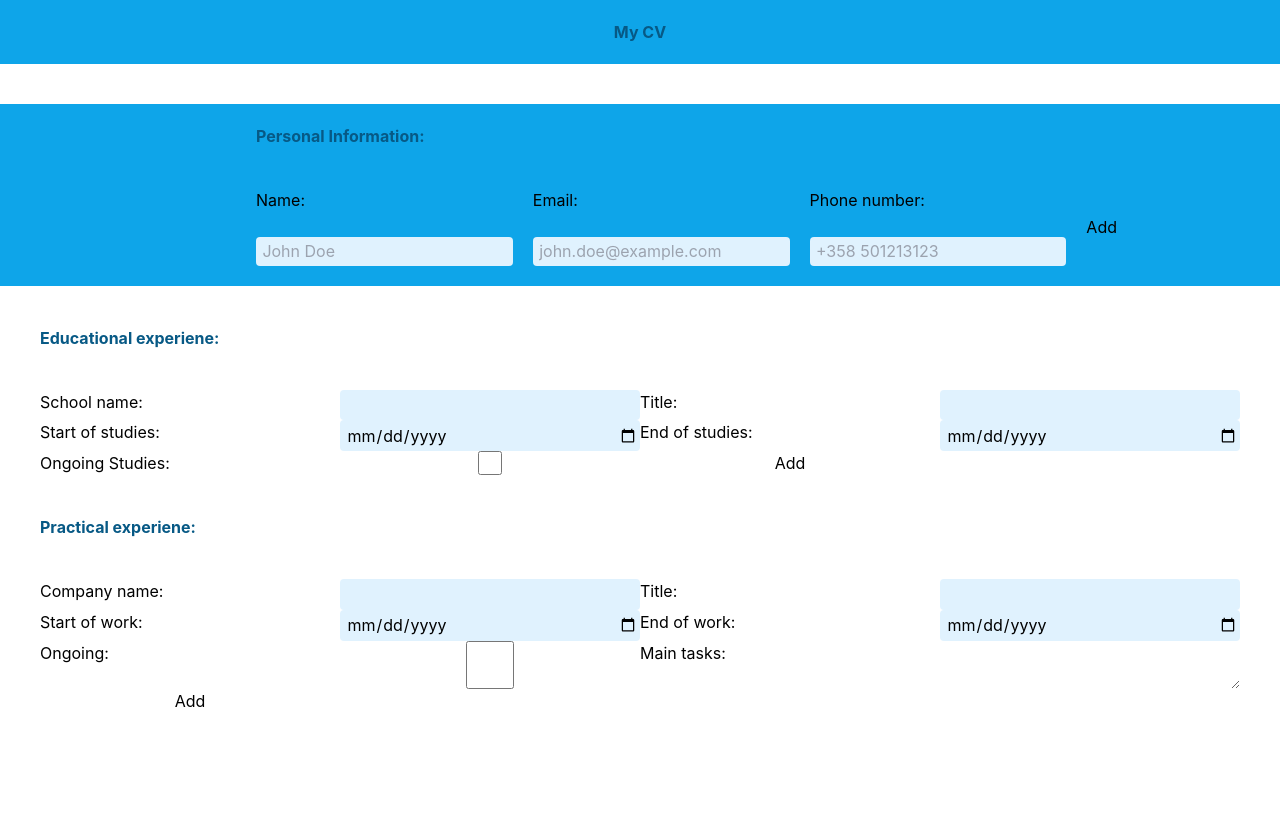
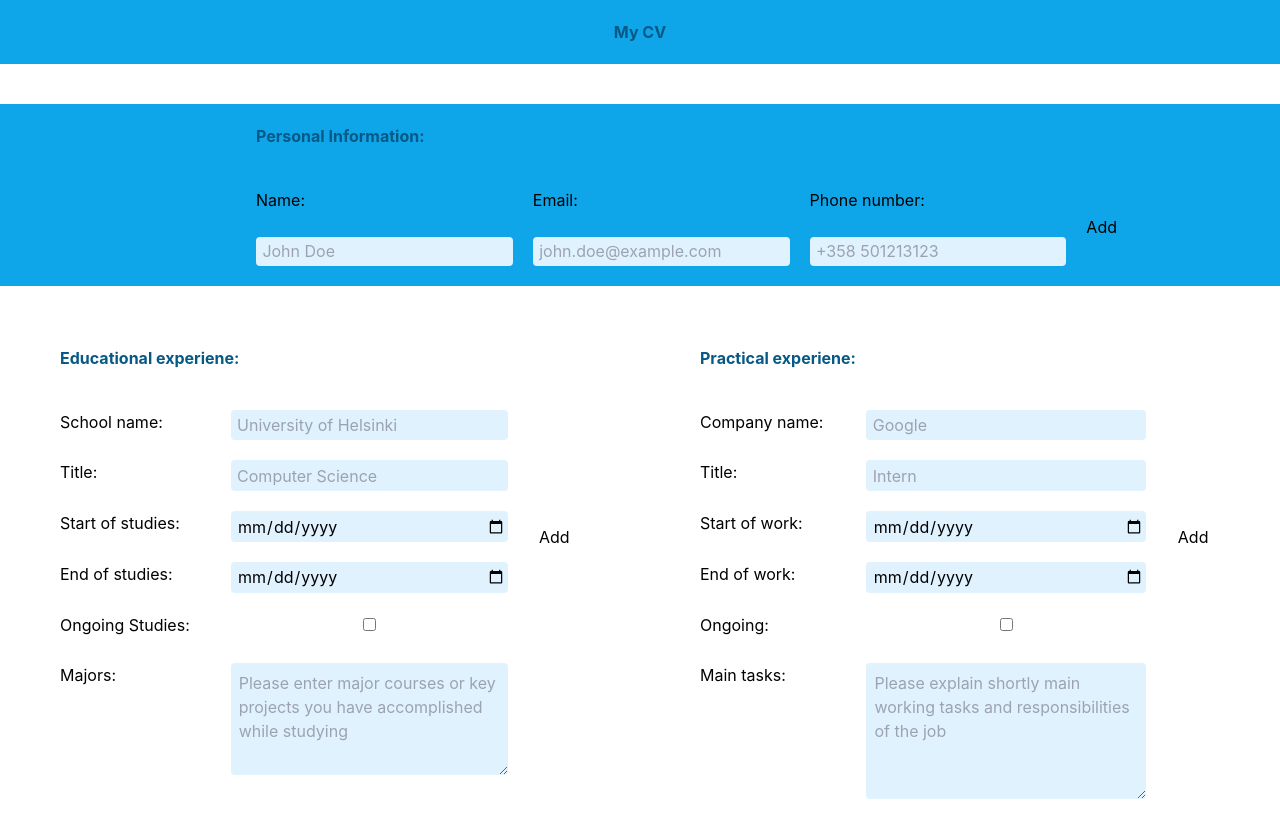
Before and after one commit to jpouti/CV-Application, a React (Create React App) app in the folder cv-project/: page / in a window 1280 px wide. Built offline with nearby package versions, Linux system fonts and the light colour scheme.

Commit message:
Edit Educational & Practical, add styling for components

```diff
--- a/cv-project/src/App.js
+++ b/cv-project/src/App.js
@@ -16,10 +16,12 @@ class App extends Component {
   render() {
     return (
       <div>
-      <Header/>
-      <General/>
-      <Educational/>
-      <Practical/>
+        <Header/>
+        <General/>
+        <div className='lg:flex'>
+          <Educational/>
+          <Practical/>
+        </div>
       </div>
     );
   }
--- a/cv-project/src/components/Educational.js
+++ b/cv-project/src/components/Educational.js
@@ -10,6 +10,7 @@ class Educational extends Component {
         this.state = {
             school: "",
             title: "",
+            courses: "",
             dateStart: "",
             dateEnd: "",
             ongoing: false,
@@ -38,9 +39,28 @@ class Educational extends Component {
             dateEnd: e.target.value
         })
     }
+    handleCourses = (e) => {
+        this.setState({
+            courses: e.target.value
+        })
+    }
 
     onSubmitGeneral = (e) => {
         e.preventDefault();
+        if (this.state.school === "") {
+            alert('Please enter school name before submitting!');
+            return
+        } else if (this.state.title === "") {
+            alert('Please enter title of your degree before submitting!')
+            return
+        } else if (this.state.dateStart === "") {
+            alert('Please enter starting date for studies before submitting!')
+            return
+        } else if (this.state.dateEnd === "") {
+            this.setState({
+                ongoing: true
+            })
+        }
         this.setState({
             submitInfo: 'flex',
             edit: 'hidden'
@@ -60,24 +80,28 @@ class Educational extends Component {
     }
     render() {
         return (
-            <div className="container">
-                <div className="card mt-10 mx-10">
+            <div className="container p-5" >
+                <div className="mt-10 mx-10 lg:max-w-3xl">
                     <h3 className="text-sky-800 font-bold">Educational experiene:</h3>
                     <div className={this.state.edit.toString()}>
-                        <form onSubmit={this.onSubmitGeneral} className="grid grid-cols-4 grid-rows-2 grid-gap-10 mt-10">
+                        <form onSubmit={this.onSubmitGeneral} className="grid grid-rows-5 grid-cols-auto gap-1 lg:gap-5 mt-10">
                         <label htmlFor="schoolInput">School name:</label>
                         <input
+                            className="col-start-2"
                             onChange={this.handleSchool}
                             value={this.school}
                             type='text'
                             id="schoolInput"
+                            placeholder="University of Helsinki"
                         />
+                        <button type="submit" onClick={this.onSubmitGeneral} className="col-start-3 row-span-5 mt-5">Add</button>
                         <label htmlFor="titleInput">Title:</label>
                         <input
                             onChange={this.handleTitle}
                             value={this.title}
                             type='text'
                             id="titleInput"
+                            placeholder="Computer Science"
                         />
                         <label htmlFor="dateStartInput">Start of studies:</label>
                         <input
@@ -93,12 +117,22 @@ class Educational extends Component {
                             type="date"
                             id="dateEndInput"
                         />
-                        <label htmlFor="ongoing">Ongoing Studies:</label>
-                        <input type="checkbox" onChange={this.handleCheck} />
-                        <button type="submit" onClick={this.onSubmitGeneral}>Add</button>
+                        <label htmlFor="ongoing" >Ongoing Studies:</label>
+                        <div className="text-center"><input type="checkbox" onChange={this.handleCheck}/></div>
+                        <label htmlFor="courseInput">Majors:</label>
+                        <textarea
+                            className="bg-sky-100 rounded p-2"
+                            type="text"
+                            rows="4"
+                            maxLength={2000}
+                            onChange={this.handleCourses}
+                            value={this.courses}
+                            placeholder="Please enter major courses or key projects you have accomplished while studying"
+
+                        />
                         </form>
                     </div>
-                    <div className={this.state.submitInfo.toString()}><EducationalOverview school={this.state.school} title={this.state.title} dateStart={this.state.dateStart} dateEnd={this.state.dateEnd} ongoing={this.state.ongoing} edit={this.handleEdit}/></div>
+                    <div className={this.state.submitInfo.toString()}><EducationalOverview school={this.state.school} title={this.state.title} dateStart={this.state.dateStart} dateEnd={this.state.dateEnd} ongoing={this.state.ongoing} courses={this.state.courses} edit={this.handleEdit}/></div>
                 </div>
             </div>
         );
--- a/cv-project/src/components/EducationalOverview.js
+++ b/cv-project/src/components/EducationalOverview.js
@@ -5,17 +5,21 @@ export default class EducationalOverview extends Component {
         super()
     }
   render() {
-      const { school, title, dateStart, dateEnd, edit } = this.props;
+      const { school, title, dateStart, dateEnd, edit, courses } = this.props;
       const check = this.props.ongoing
-        ? <p>Ongoing studies</p>
-        : <p>Ending date:<br/> {dateEnd}</p>;
+        ? <p>Ongoing</p>
+        : <p>{dateEnd}</p>;
     return (
-      <div className="flex gap-10 mt-10">
-        <p>School Name: <br/> {school}</p>
-        <p>Title: <br/> {title}</p>
-        <p>Start of studies:<br/>  {dateStart}</p>
-        {check}
-        <button onClick={edit} type='button'>Edit</button>
+      <div className="flex flex-col gap-10 mt-10">
+        <div className='flex gap-10'>
+            <div className='flex gap-2'>{dateStart} / {check}</div>
+            <p>{school}</p>
+            <p>{title}</p>
+        </div>
+        <div className='flex'>
+            <p className='flex-1 mr-10'>Major studies:<br/>  {courses}</p>
+            <button onClick={edit} type='button'>Edit</button>
+        </div>
       </div>
     )
   }
--- a/cv-project/src/components/GeneralOverview.js
+++ b/cv-project/src/components/GeneralOverview.js
@@ -3,11 +3,11 @@ import React, { Component } from 'react'
 export default class GeneralOverview extends Component {
     constructor() {
         super()
-    } //lg:gap-x-48
+    }
   render() {
       const { name, email, phone, edit } = this.props;
     return (
-      <div className="flex justice-between gap-10 lg:gap-x-48 mt-10">
+      <div className="flex justice-between gap-10 lg:gap-x-44 mt-10">
         <p>Name: <br/> {name}</p>
         <p>Email: <br/> {email}</p>
         <p>Phone number:<br/>  {phone}</p>
--- a/cv-project/src/components/Practical.js
+++ b/cv-project/src/components/Practical.js
@@ -52,6 +52,17 @@ class Practical extends Component {
 
     onSubmitGeneral = (e) => {
         e.preventDefault();
+        if (this.state.company === "" || this.state.position === "") {
+            alert('Please enter company name or position title');
+            return
+        }   else if (this.state.dateStart === "") {
+                alert('Please enter starting date for studies before submitting!')
+                return
+            } else if (this.state.dateEnd === "") {
+                this.setState({
+                    ongoing: true
+                })
+        }
         this.setState({
             submitInfo: 'flex',
             edit: 'hidden'
@@ -66,24 +77,28 @@ class Practical extends Component {
     }
     render() {
         return (
-            <div className="container">
+            <div className="container p-5">
                 <div className="card mt-10 mx-10">
                     <h3 className="text-sky-800 font-bold">Practical experiene:</h3>
                     <div className={this.state.edit.toString()}>
-                        <form onSubmit={this.onSubmitGeneral} className="grid grid-cols-4 grid-rows-2 grid-gap-10 mt-10">
+                        <form onSubmit={this.onSubmitGeneral} className="grid grid-rows-5 grid-cols-auto gap-1 lg:gap-5 mt-10">
                         <label htmlFor="companyInput">Company name:</label>
                         <input
+                            className="col-start-2"
                             onChange={this.handleCompany}
                             value={this.company}
                             type='text'
                             id="companyInput"
+                            placeholder="Google"
                         />
+                        <button type="submit" onClick={this.onSubmitGeneral} className="col-start-3 row-span-5 mt-5">Add</button>
                         <label htmlFor="positionInput">Title:</label>
                         <input
                             onChange={this.handlePosition}
                             value={this.position}
                             type='text'
                             id="positionInput"
+                            placeholder="Intern"
                         />
                         <label htmlFor="dateStartInput">Start of work:</label>
                         <input
@@ -100,13 +115,17 @@ class Practical extends Component {
                             id="dateEndInput"
                         />
                         <label htmlFor="ongoing">Ongoing:</label>
-                        <input type="checkbox" onChange={this.handleCheck} />
+                        <div className="text-center"><input type="checkbox" onChange={this.handleCheck}/></div>
                         <label htmlFor="tasksInput">Main tasks:</label>
                         <textarea
+                            className="bg-sky-100 rounded p-2"
+                            type="text"
+                            rows="5"
+                            maxLength={2000}
                             onChange={this.handleTasks}
                             value={this.tasks}
+                            placeholder="Please explain shortly main working tasks and responsibilities of the job"
                         />
-                        <button type="submit" onClick={this.onSubmitGeneral}>Add</button>
                         </form>
                     </div>
                     <div className={this.state.submitInfo.toString()}><PracticalOverview company={this.state.company} position={this.state.position} dateStart={this.state.dateStart} dateEnd={this.state.dateEnd} ongoing={this.state.ongoing} tasks={this.state.tasks} edit={this.handleEdit}/></div>
--- a/cv-project/src/components/PracticalOverview.js
+++ b/cv-project/src/components/PracticalOverview.js
@@ -7,18 +7,17 @@ export default class PracticalOverview extends Component {
   render() {
       const { company, position, dateStart, dateEnd, tasks, edit } = this.props;
       const check = this.props.ongoing
-        ? <p>Ongoing work</p>
-        : <p>Ending date:<br/> {dateEnd}</p>;
+        ? <p>Ongoing</p>
+        : <p>{dateEnd}</p>;
     return (
       <div className="flex flex-col gap-10 mt-10">
         <div className='flex gap-10'>
-            <p>Company Name: <br/> {company}</p>
-            <p>Position: <br/> {position}</p>
-            <p>Starting date:<br/>  {dateStart}</p>
-            {check}
+            <div className='flex gap-2'>{dateStart} / {check}</div>
+            <p>{company}</p>
+            <p>{position}</p>
         </div>
         <div className='flex'>
-            <p className='flex-1'>Main tasks:<br/>  {tasks}</p>
+            <p className='flex-1 mr-10'>Main tasks:<br/>  {tasks}</p>
             <button onClick={edit} type='button'>Edit</button>
         </div>
       </div>
```
